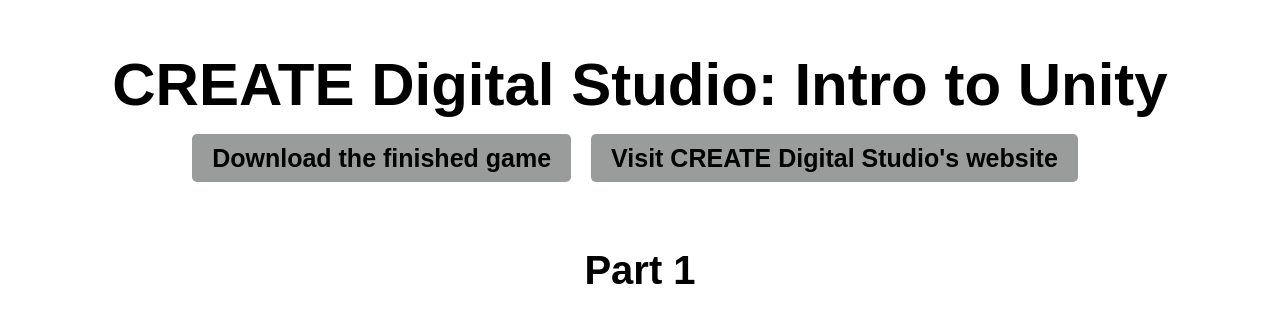
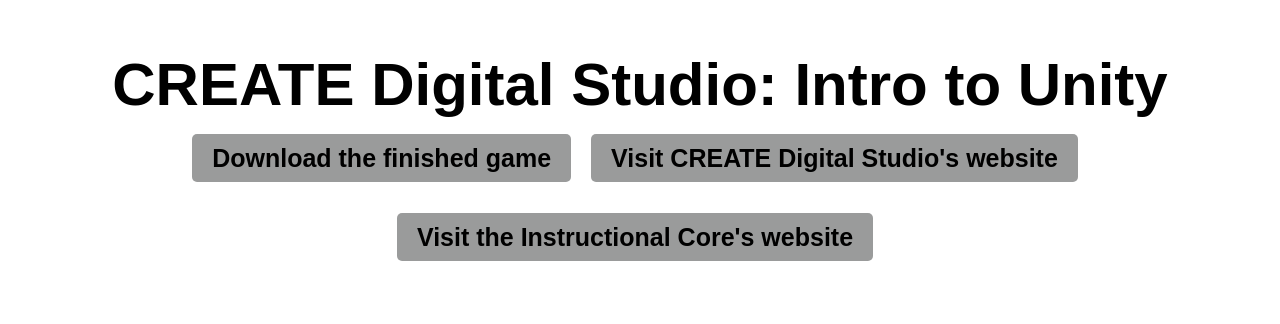
Before and after one commit to create-digital-studio/unity-workshops, a plain HTML site: page index.html in a window 1280 px wide. Shown: the top 324 px of the page. Drawn offline with nearby package versions, Linux system fonts and the light colour scheme; some packages are replaced by stand-ins of ours.

Commit message:
Added Instructional Core Link

```diff
--- a/index.html
+++ b/index.html
@@ -160,6 +160,9 @@
                 <li>
                     <h3><a href="https://library.gwu.edu/create" class="button-link" target="_blank" rel="noopener noreferrer">Visit CREATE Digital Studio's website</a></h3>
                 </li>
+                <li>
+                    <h3><a href="https://library.gwu.edu/course-design-and-teaching" class="button-link" target="_blank" rel="noopener noreferrer">Visit the Instructional Core's website</a></h3>
+                </li>
             </ul>
         </section>
 
```
